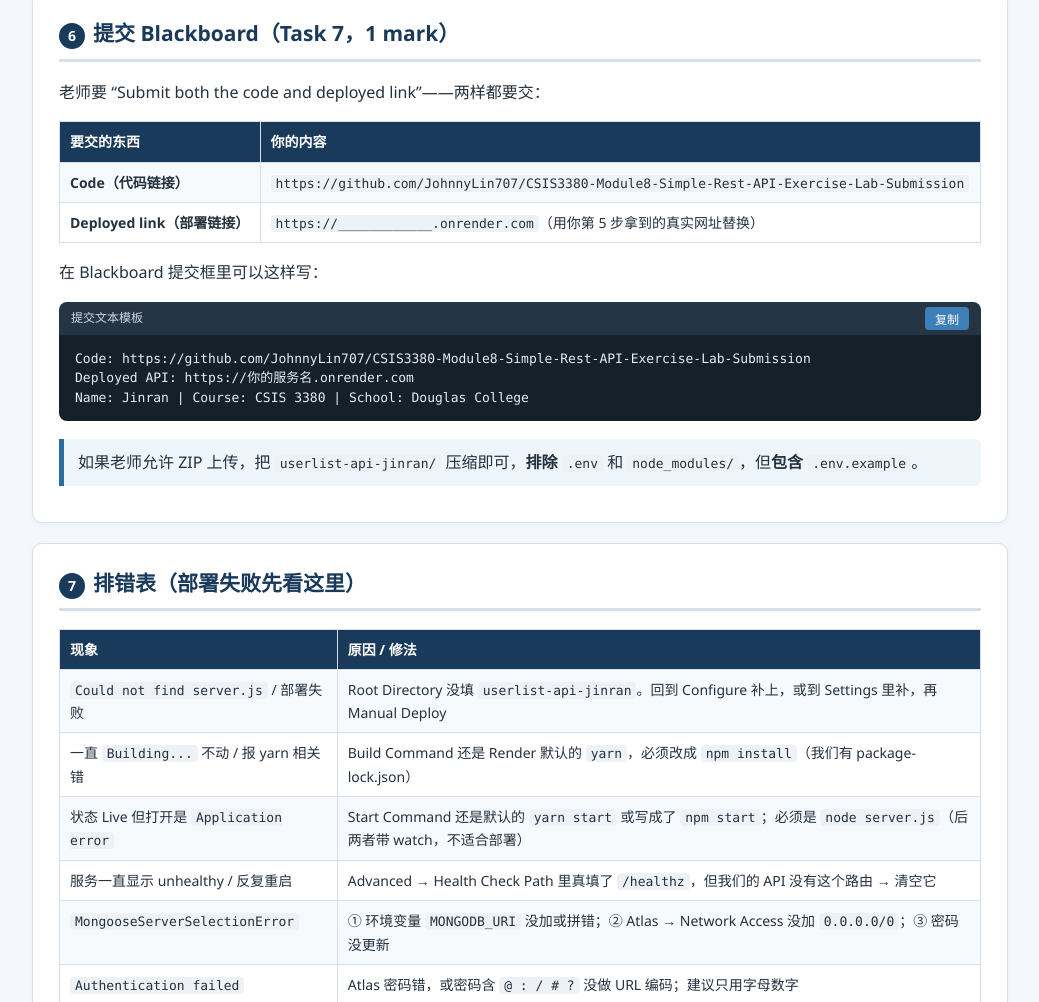
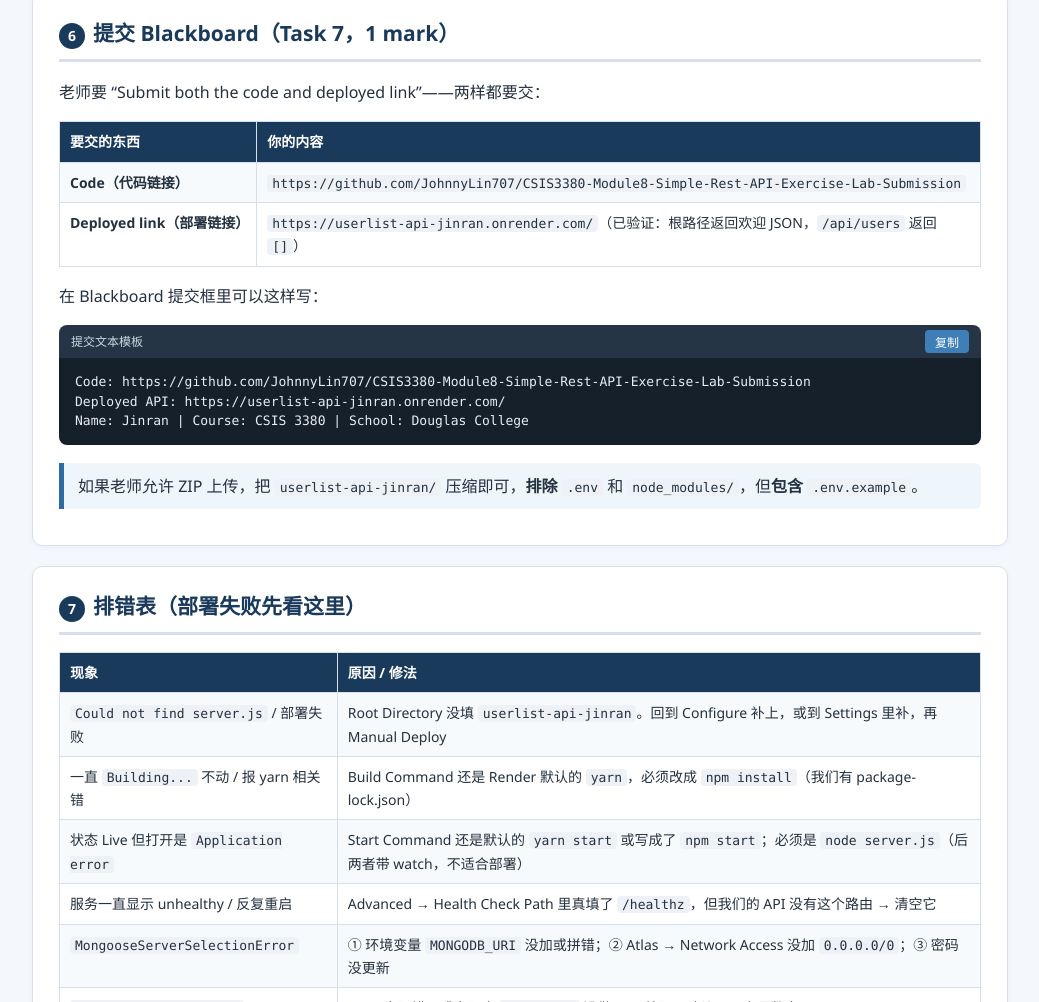
Before and after one commit to JohnnyLin707/CSIS-3380-Deploy-to-render, a plain HTML site: page index.html in a window 1280 px wide. Shown: the part 5212-6214 px from the top of the page, without its empty margins (120-1159 px from the left). Drawn offline with Linux system fonts and the light colour scheme.

Commit message:
Fill in verified deployed link in submission checklist

```diff
--- a/index.html
+++ b/index.html
@@ -181,11 +181,11 @@
   <table>
     <tr><th>要交的东西</th><th>你的内容</th></tr>
     <tr><td><strong>Code（代码链接）</strong></td><td><code>https://github.com/JohnnyLin707/CSIS3380-Module8-Simple-Rest-API-Exercise-Lab-Submission</code></td></tr>
-    <tr><td><strong>Deployed link（部署链接）</strong></td><td><code>https://____________.onrender.com</code>（用你第 5 步拿到的真实网址替换）</td></tr>
+    <tr><td><strong>Deployed link（部署链接）</strong></td><td><code>https://userlist-api-jinran.onrender.com/</code>（已验证：根路径返回欢迎 JSON，<code>/api/users</code> 返回 <code>[]</code>）</td></tr>
   </table>
   <p>在 Blackboard 提交框里可以这样写：</p>
   <div class="codebox"><div class="bar"><span>提交文本模板</span><button onclick="copyCode(this)">复制</button></div><pre>Code: https://github.com/JohnnyLin707/CSIS3380-Module8-Simple-Rest-API-Exercise-Lab-Submission
-Deployed API: https://你的服务名.onrender.com
+Deployed API: https://userlist-api-jinran.onrender.com/
 Name: Jinran | Course: CSIS 3380 | School: Douglas College</pre></div>
   <div class="note">如果老师允许 ZIP 上传，把 <code>userlist-api-jinran/</code> 压缩即可，<strong>排除</strong> <code>.env</code> 和 <code>node_modules/</code>，但<strong>包含</strong> <code>.env.example</code>。</div>
 </section>
```
